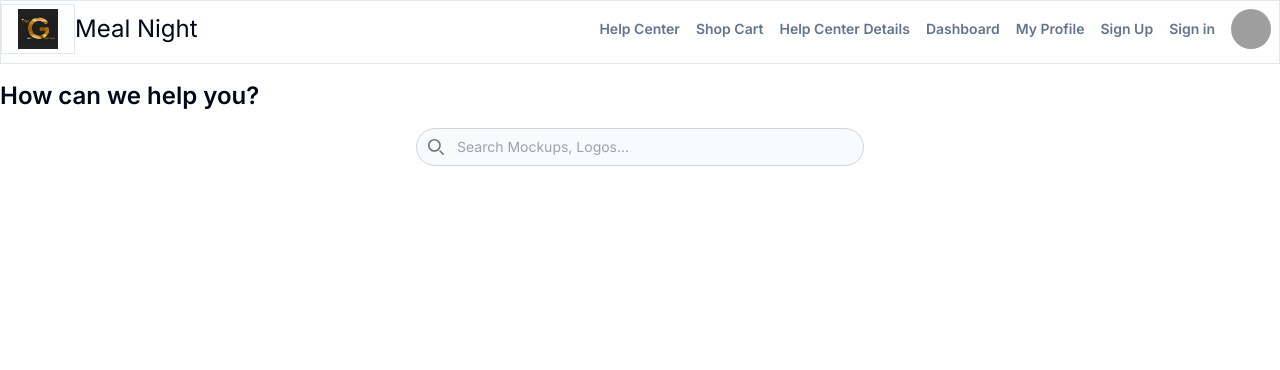
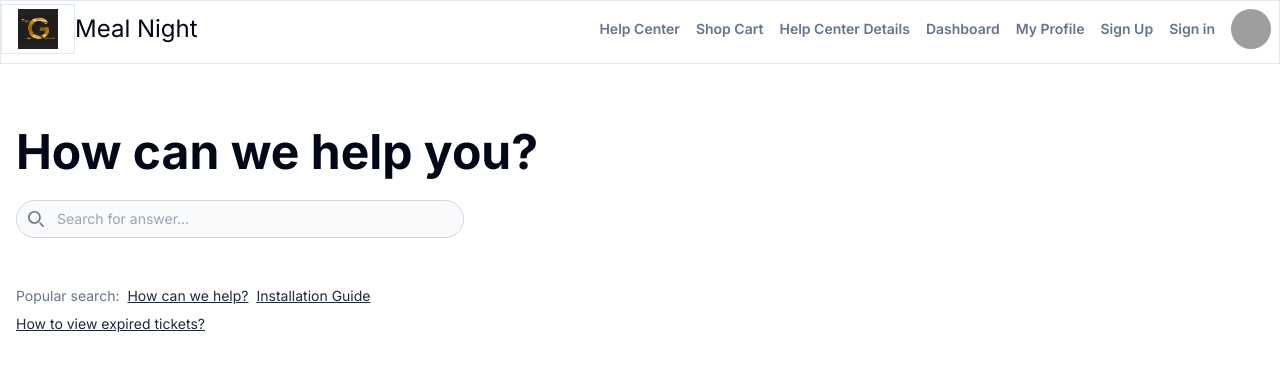
Before and after one commit to Toufiquer/manager-webApp, a Next.js app: page /shop-cart in a window 1280 px wide. Shown: the top 370 px of the page. Built offline with nearby package versions, Linux system fonts and the light colour scheme; grey boxes are pictures that could not be loaded.

Commit message:
done @ header

```diff
--- a/src/app/shop-cart/page.tsx
+++ b/src/app/shop-cart/page.tsx
@@ -13,7 +13,9 @@ const Page = () => {
     <main>
       <Header />
 
-      <ShopCartHeader />
+      <div className="p-2 md:p-4 max-w-7xl mx-auto">
+        <ShopCartHeader />
+      </div>
     </main>
   );
 };
--- a/src/app/shop-cart/shop-cart-header.tsx
+++ b/src/app/shop-cart/shop-cart-header.tsx
@@ -6,9 +6,11 @@
 |-----------------------------------------
 */
 
+import Link from "next/link";
+
 const SearchBar = () => {
   return (
-    <div className="max-w-md mx-auto">
+    <div className="max-w-md">
       <p className="mb-2 text-sm font-medium text-gray-900 sr-only ">Search</p>
       <div className="relative">
         <div className="absolute inset-y-0 start-0 flex items-center ps-3 pointer-events-none">
@@ -32,7 +34,7 @@ const SearchBar = () => {
           type="search"
           id="default-search"
           className="block  w-full px-4  focus:outline-none py-2 ps-10 text-sm text-gray-900 border border-gray-300 rounded-full bg-gray-50 focus:ring-slate-400 focus:border-slate-400 "
-          placeholder="Search Mockups, Logos..."
+          placeholder="Search for answer..."
           required
         />
       </div>
@@ -42,10 +44,24 @@ const SearchBar = () => {
 
 const ShopCartHeader = () => {
   return (
-    <main>
+    <main className="my-8">
       <div>
-        <h2 className="py-4 font-semibold text-2xl">How can we help you?</h2>
-        <SearchBar />
+        <h2 className="py-4 font-bold text-5xl">How can we help you?</h2>
+        <div className="mt-2">
+          <SearchBar />
+          <p className="mt-8 text-slate-500 text-sm max-w-[400px] gap-2 py-4 flex flex-wrap">
+            Popular search:
+            <Link href="#" className="text-slate-800 underline">
+              How can we help?
+            </Link>
+            <Link href="#" className="text-slate-800 underline">
+              Installation Guide
+            </Link>
+            <Link href="#" className="text-slate-800 underline">
+              How to view expired tickets?
+            </Link>
+          </p>
+        </div>
       </div>
     </main>
   );
```
